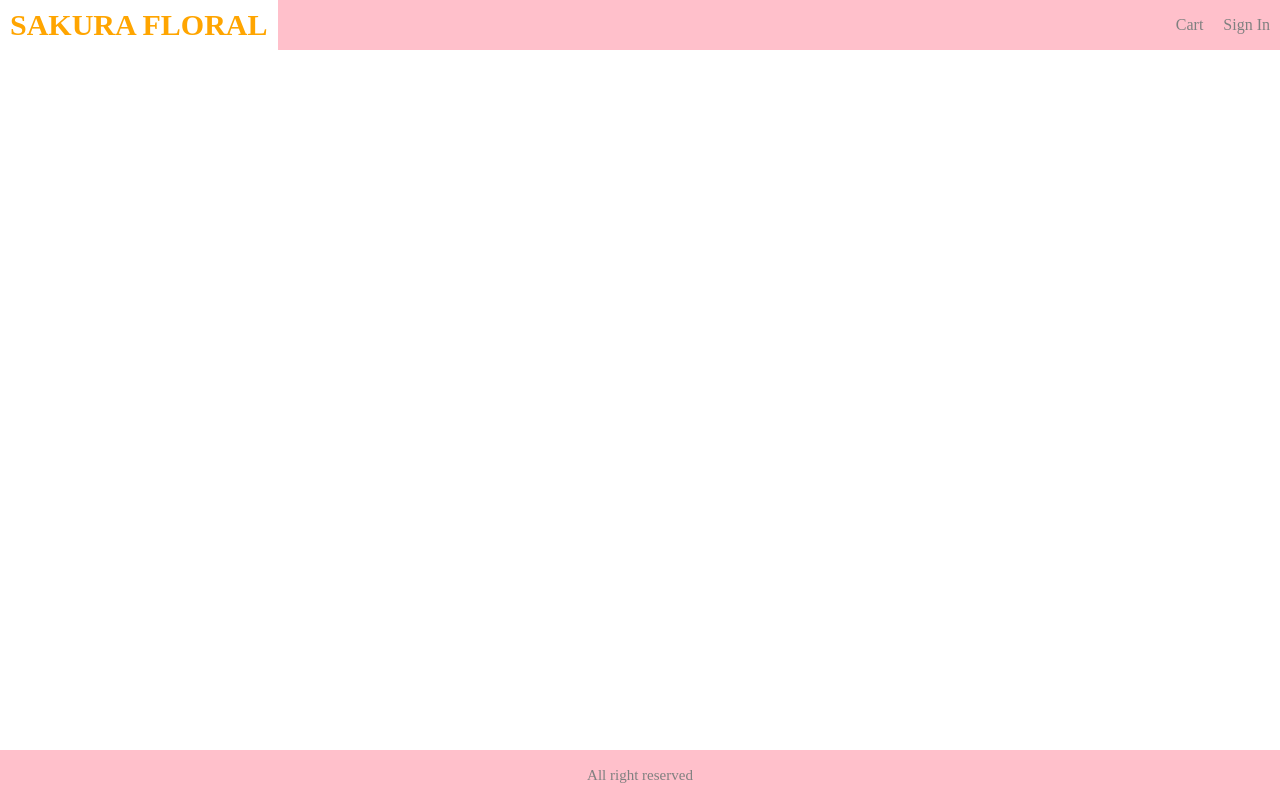
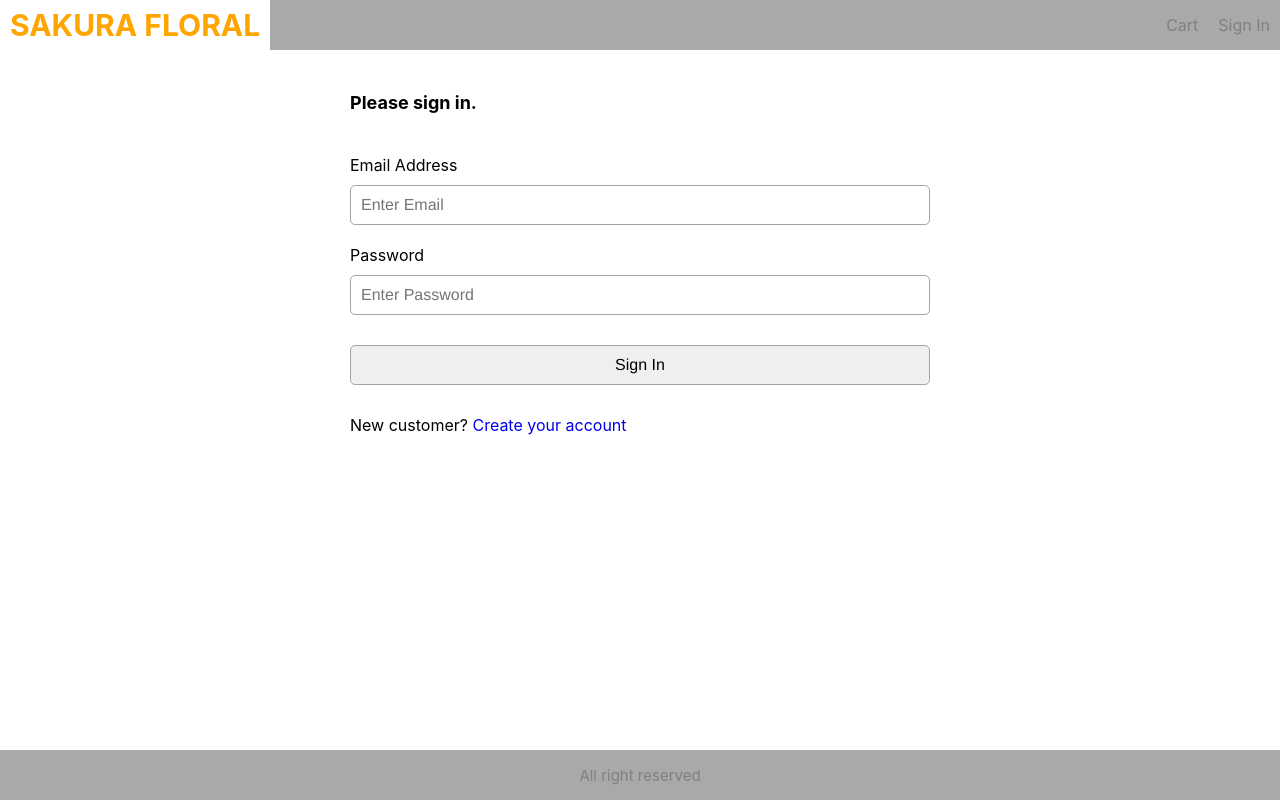
Before and after one commit to yoyowky/sakura, a React (Create React App) app in the folder frontend/: page /signin in a window 1280 px wide. Built offline with nearby package versions, Linux system fonts and the light colour scheme; the HTML template or start-up script is replaced by a standard one.

Commit message:
sign in screen

```diff
--- a/frontend/src/App.js
+++ b/frontend/src/App.js
@@ -1,13 +1,22 @@
 
-import { useSelector } from 'react-redux';
+import { useDispatch, useSelector } from 'react-redux';
 import {BrowserRouter, Link, Route} from 'react-router-dom';
+import { signout } from './action/userAction.js';
 import CartScreen from './screens/CartScreen.js';
 import HomeScreen from './screens/HomeScreen.js';
 import ProductScreen from './screens/ProductScreen.js';
+import SigninScreen from './screens/SigninScreen.js';
 
 function App() {
   const cart = useSelector(state=>state.cart);
   const {cartItems} = cart;
+  const userSignin = useSelector(state=>state.userSignin);
+  const {userInfo} = userSignin;
+  console.log('userInfo', userInfo)
+  const dispatch = useDispatch();
+  const signoutHandler = () => {
+    dispatch(signout())
+  }
   return (
     <BrowserRouter>
       <div className="grid-container">
@@ -19,13 +28,28 @@
                 <Link to="/cart">Cart
                   {cartItems.length>0 && <span className="badge">{cartItems.length}</span>}
                 </Link>
-                <Link to="/signin">Sign In</Link>
+                {
+                  userInfo ?
+                  (
+                    <div className="dropdown">
+                      <Link to="#">{userInfo.name}<i className="fa fa-caret-down"></i>{' '}</Link>
+                      <ul className="dropdown-content">
+                        <li >
+                          <Link to="#signout" onClick={signoutHandler}>Sign out</Link>
+                        </li>
+                      </ul>
+                    </div>
+                  ) : (
+                    <Link to="/signin">Sign In</Link>
+                  )
+                }
             </div>
           </header>
           <main>
             <Route path="/" component={HomeScreen} exact></Route>
             <Route path="/product/:id" component={ProductScreen}></Route>
             <Route path="/cart/:id?" component={CartScreen}></Route>
+            <Route path="/signin" component={SigninScreen}></Route>
           </main>
           <footer className="row center">
               <div>All right reserved</div>
--- a/frontend/src/action/productAction.js
+++ b/frontend/src/action/productAction.js
@@ -37,7 +37,6 @@
                 error.response && error.response.data.message
                 ? error.response.data.message
                 : error.message
-
         })
     }
 }
--- /dev/null
+++ b/frontend/src/action/userAction.js
@@ -0,0 +1,41 @@
+import Axios from "axios"
+import { USER_SIGNIN_FAIL, USER_SIGNIN_REQUEST, USER_SIGNIN_SUCCESS, USER_SIGNOUT } from "../constants/userConstants";
+
+export const signin = (email, password) => async (dispatch) => {
+    console.log('action')
+    dispatch({
+        type: USER_SIGNIN_REQUEST,
+        payload: {email, password}
+    })
+    try{
+        const {data} = await Axios.post(
+            '/api/users/signin',
+            {
+                email,
+                password
+            }
+        );
+        dispatch({
+            type: USER_SIGNIN_SUCCESS,
+            payload: data
+        })
+        localStorage.setItem('userInfo', JSON.stringify(data))
+    } catch(error) {
+        console.log('err', error.response)
+        dispatch({
+            type: USER_SIGNIN_FAIL,
+            payload:
+                error.response && error.response.data.message
+                ?error.response.data.message
+                :error.message
+        })
+    }
+}
+
+export const signout = () => async (dispatch)=>{
+    localStorage.removeItem('userInfo');
+    localStorage.removeItem('cartItems');
+    dispatch({
+        type: USER_SIGNOUT
+    })
+}
--- /dev/null
+++ b/frontend/src/constants/userConstants.js
@@ -0,0 +1,4 @@
+export const USER_SIGNIN_REQUEST = 'USER_SIGNIN_REQUEST';
+export const USER_SIGNIN_SUCCESS = 'USER_SIGNIN_SUCCESS';
+export const USER_SIGNIN_FAIL = 'USER_SIGNIN_FAIL';
+export const USER_SIGNOUT = 'USER_SIGNOUT';
--- a/frontend/src/index.css
+++ b/frontend/src/index.css
@@ -7,6 +7,7 @@
   margin: 0;
   height: 100vh;
   font-size: 1.6rem;-webkit-font-smoothing: antialiased;
+  font-family: SF Pro Display,SF Pro Icons,AOS Icons,Helvetica Neue,Helvetica,Arial,sans-serif;
   -moz-osx-font-smoothing: grayscale;
 }
 
@@ -28,7 +29,7 @@
 
 header{
   grid-area: header;
-  background-color: pink;
+  background-color: darkgray;
 }
 
 main{
@@ -39,7 +40,7 @@
 
 footer{
   grid-area: footer;
-  background-color:pink;
+  background-color:darkgray;
   color: grey;
   font-size: 1.5rem;
 }
@@ -154,7 +155,7 @@
 /* Card */
 .card{
   border: 0.1rem grey solid;
-  background-color: pink;
+  background-color: darkgrey;
   border-radius: 0.5rem;
   margin: 1rem;
 }
@@ -209,3 +210,39 @@
   font-size: 1.4rem;
   margin-left: 0.2rem;
 }
+
+/* Form */
+.form {
+  max-width: 60rem;
+  margin: 0 auto;
+}
+.form > div {
+  display: flex;
+  flex-direction: column;
+  margin: 1rem;
+}
+.form label {
+  margin: 1rem 0;
+  display: block;
+}
+
+/* Dropdown */
+.dropdown {
+  display: inline-block;
+  position: relative;
+}
+.dropdown-content {
+  position: absolute;
+  display: none;
+  right: 0;
+  min-width: 12rem;
+  padding: 1rem;
+  z-index: 1;
+  background-color: #203040;
+  margin: 0;
+  margin-top: 0.4rem;
+  border-radius: 0.5rem;
+}
+.dropdown:hover .dropdown-content {
+  display: block;
+}
--- /dev/null
+++ b/frontend/src/reducers/userReducers.js
@@ -0,0 +1,24 @@
+import { USER_SIGNIN_FAIL, USER_SIGNIN_REQUEST, USER_SIGNIN_SUCCESS, USER_SIGNOUT } from "../constants/userConstants"
+
+export const userSigninReducer = (state={}, action)=>{
+    switch(action.type){
+        case USER_SIGNIN_REQUEST:
+            return {
+                loading: true
+            }
+        case USER_SIGNIN_SUCCESS:
+            return {
+                loading: false,
+                userInfo: action.payload
+            }
+        case USER_SIGNIN_FAIL:
+            return {
+                loading: false,
+                error: action.payload
+            }
+        case USER_SIGNOUT:
+            return {}
+        default:
+            return state;
+    }
+}
--- a/frontend/src/screens/ProductScreen.js
+++ b/frontend/src/screens/ProductScreen.js
@@ -11,6 +11,7 @@
     // const product = data.products.find(product => product._id === props.match.params.id);
     const id = props.match.params.id;
     const productDetails = useSelector(state => state.productDetails);
+    console.log('productDetails', productDetails)
     const {product, loading, error} = productDetails;
     const [qty, setQty] = useState(1);
     const dispatch = useDispatch();
--- /dev/null
+++ b/frontend/src/screens/SigninScreen.js
@@ -0,0 +1,69 @@
+import React, { useEffect, useState } from 'react'
+import { useDispatch, useSelector } from 'react-redux';
+import { Link } from 'react-router-dom';
+import { signin } from '../action/userAction';
+import LoadingBox from '../components/LoadingBox';
+import MessageBox from '../components/MessageBox';
+
+export default function SigninScreen(props) {
+    const [email,setEmail] = useState('');
+    const [password, setPassword] = useState('');
+    const userSignin = useSelector((state)=>state.userSignin);
+    const {loading, error, userInfo} = userSignin;
+    const redirect = props.location.search
+        ? props.location.search.split('=')[1]
+        : '/';
+    console.log('redirect', redirect)
+    const dispatch = useDispatch();
+    const submitHandler = (e)=>{
+        e.preventDefault(); // prevent refreshing the page
+        dispatch(signin(email, password));
+    }
+    useEffect(()=>{
+        if(userInfo){
+            props.history.push(redirect)
+        }
+    },[userInfo, props.history, redirect])
+    return (
+        <div>
+            <form className="form" onSubmit={submitHandler}>
+                <div>
+                    <h1>Please sign in.</h1>
+                </div>
+                {loading && <LoadingBox></LoadingBox>}
+                {error && <MessageBox>{error}</MessageBox>}
+                <div>
+                    <label htmlFor="email">Email Address</label>
+                    <input
+                     type="email"
+                     id="email"
+                     placeholder="Enter Email"
+                     required
+                     onChange={(e) => setEmail(e.target.value)}
+                    ></input>
+                </div>
+                <div>
+                    <label htmlFor="password">Password</label>
+                    <input
+                     type="password"
+                     id="password"
+                     placeholder="Enter Password"
+                     required
+                     onChange={(e) => setPassword(e.target.value)}
+                    ></input>
+                </div>
+                <div>
+                    <label/>
+                    <button
+                     className="primary"
+                     type="submit"
+                    >Sign In</button>
+                </div>
+                <div>
+                    <label/>
+                    <div>New customer? <Link to="/">Create your account</Link></div>
+                </div>
+            </form>
+        </div>
+    )
+}
--- a/frontend/src/store.js
+++ b/frontend/src/store.js
@@ -6,6 +6,7 @@
     productDetailsReducer,
     productListReducer
 } from './reducers/productReducers.js';
+import { userSigninReducer } from './reducers/userReducers.js';
 
 
 // to create redux store, need: initial state + reducer
@@ -14,6 +15,11 @@
         cartItems: localStorage.getItem('cartItems')
         ? JSON.parse(localStorage.getItem('cartItems'))
         : []
+    },
+    userSignin:{
+        userInfo: localStorage.getItem('userInfo')
+        ? JSON.parse(localStorage.getItem('userInfo'))
+        : null
     }
 };
 // reducer: 2 parameters: state + action => return new state
@@ -25,6 +31,7 @@
     productList: productListReducer,
     productDetails: productDetailsReducer,
     cart: cartReducer,
+    userSignin: userSigninReducer,
 })
 const composeEnhancer = window.__REDUX_DEVTOOLS_EXTENSION_COMPOSE__ || compose;
 const store = createStore(
```
Also changed, not shown: 2 other files (tests, documents, lock files or other folders).
